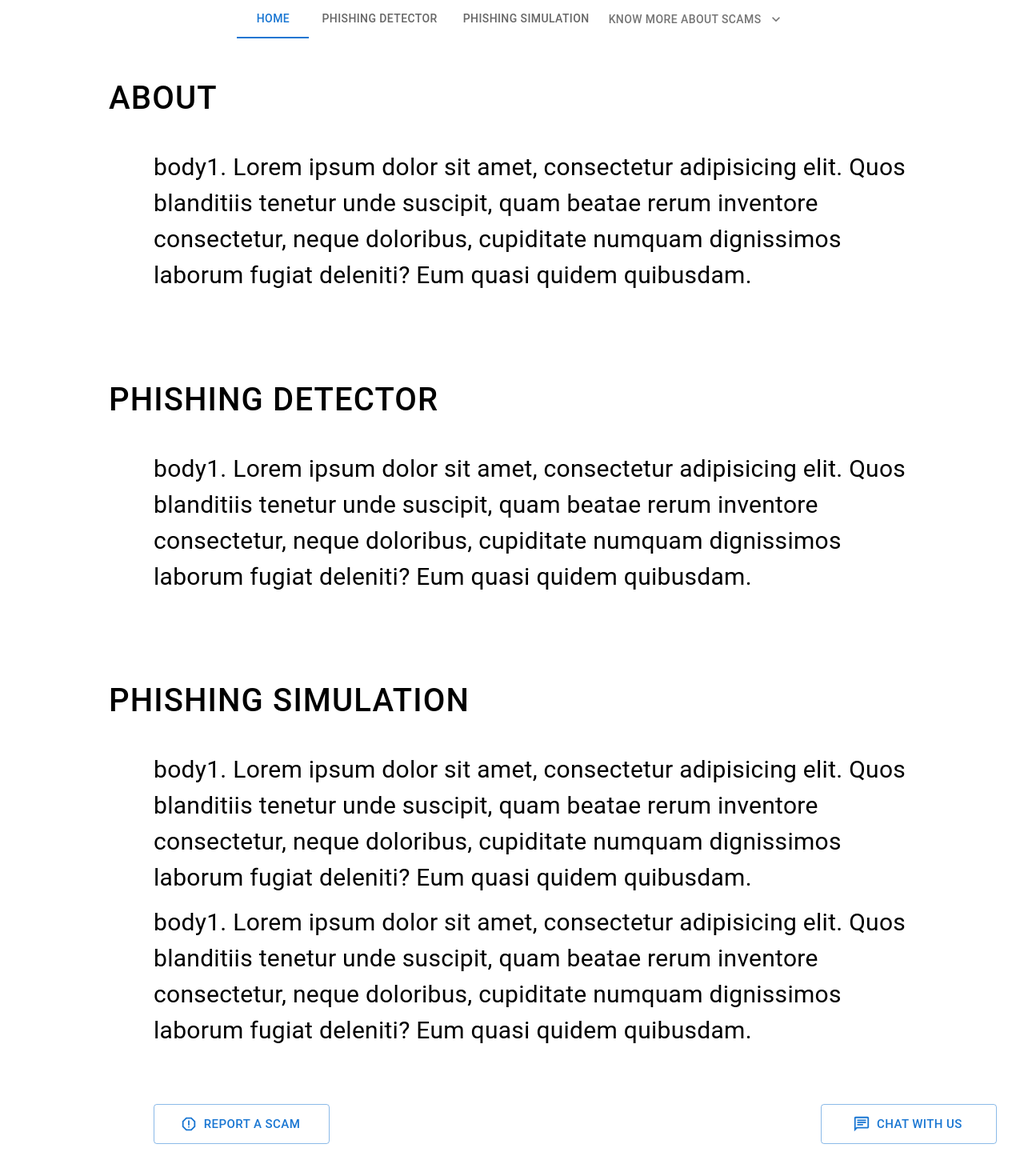
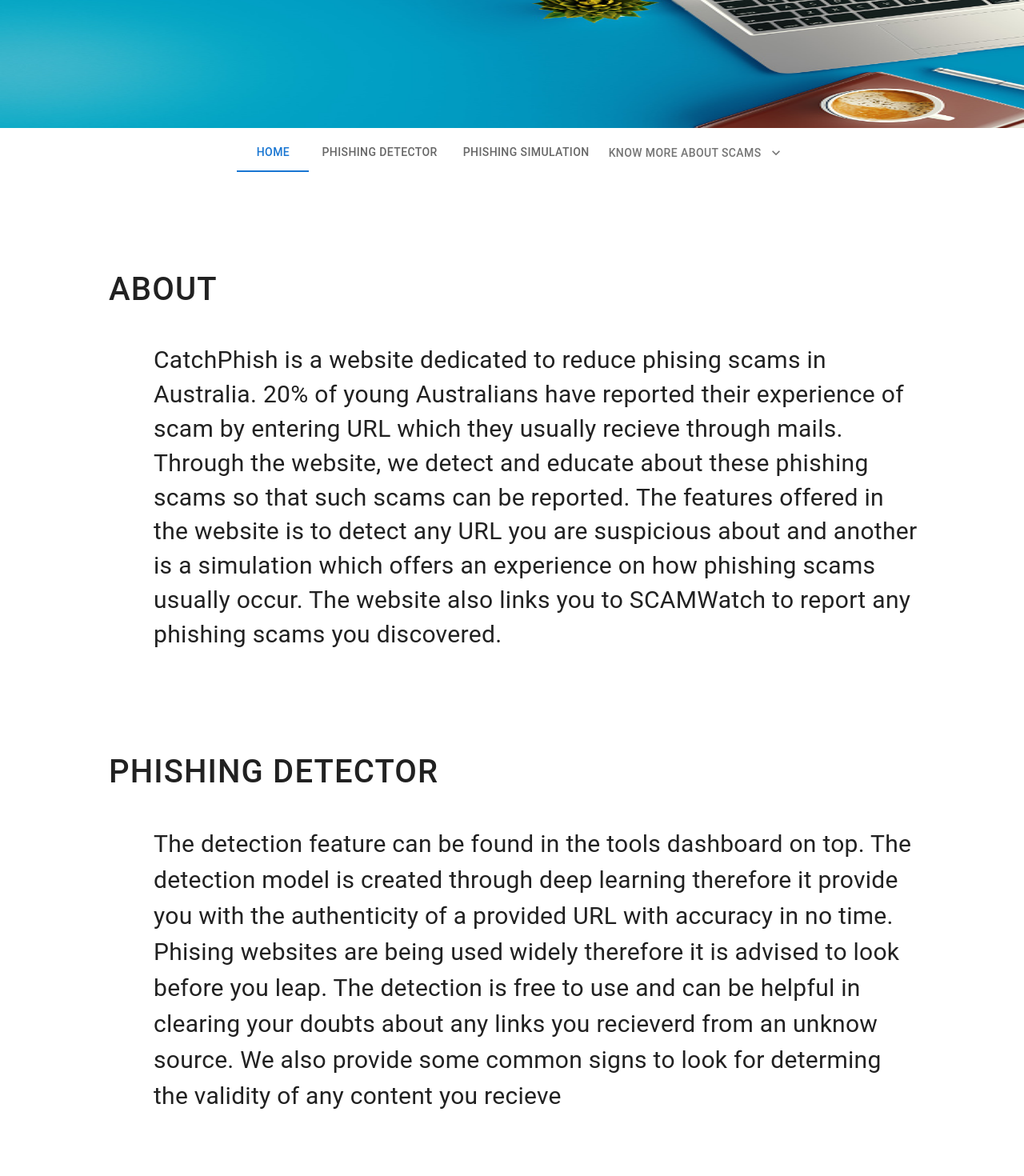
Before and after one commit to IvanTaoHuang/FIT5120, a React (Create React App) app: page / in a window 1280 px wide. Shown: the top 1470 px of the page at 80% size. Built offline with nearby package versions, Linux system fonts and the light colour scheme.

Commit message:
Scroll to top update

```diff
--- a/src/App.js
+++ b/src/App.js
@@ -25,6 +25,7 @@
 import PhishingSimulation from "./PhishingSimulation";
 import PastData from "./PastData";
 import PastArticle from "./PastArticle";
+import Header from "./header/Header";
 
 function homeRouter(props) {
   const { children } = props;
@@ -89,7 +90,6 @@
       <Box
         sx={{
           width: "100vw",
-          height: "5vh",
         }}
       >
         <Tabs value={currentTab} centered>
@@ -165,6 +165,7 @@
 export default function TabsRouter() {
   return (
     <Router>
+      <Header />
       <MyTabs />
       <Routes>
         <Route exact path="/PastData" element={<PastData />} />
--- a/src/Home.js
+++ b/src/Home.js
@@ -10,8 +10,52 @@
 import Fade from "@mui/material/Fade";
 import Grow from "@mui/material/Grow";
 import { Helmet } from "react-helmet";
+import PropTypes from "prop-types";
+import Toolbar from "@mui/material/Toolbar";
+import CssBaseline from "@mui/material/CssBaseline";
+import useScrollTrigger from "@mui/material/useScrollTrigger";
+import Fab from "@mui/material/Fab";
+import KeyboardArrowUpIcon from "@mui/icons-material/KeyboardArrowUp";
 
-function Home() {
+function ScrollTop(props) {
+  const { children, window } = props;
+  const trigger = useScrollTrigger({
+    target: window ? window() : undefined,
+    disableHysteresis: true,
+    threshold: 100,
+  });
+
+  const handleClick = (event) => {
+    const anchor = (event.target.ownerDocument || document).querySelector(
+      "#back-to-top-anchor"
+    );
+
+    if (anchor) {
+      anchor.scrollIntoView({
+        block: "center",
+      });
+    }
+  };
+
+  return (
+    <Fade in={trigger}>
+      <Box
+        onClick={handleClick}
+        role="presentation"
+        sx={{ position: "fixed", bottom: 16, right: 16 }}
+      >
+        {children}
+      </Box>
+    </Fade>
+  );
+}
+
+ScrollTop.propTypes = {
+  children: PropTypes.element.isRequired,
+  window: PropTypes.func,
+};
+
+function Home(props) {
   const Div = styled("div")(({ theme }) => ({
     ...theme.typography.button,
     backgroundColor: theme.palette.background.paper,
@@ -25,10 +69,19 @@
       sx={{
         width: "100%",
         maxWidth: "90%",
-
+        minWidth: "390px",
         marginTop: "5vh",
       }}
     >
+      <Toolbar id="back-to-top-anchor" />
+      <React.Fragment>
+        <CssBaseline />
+        <ScrollTop {...props}>
+          <Fab color="secondary" size="large" aria-label="scroll back to top">
+            <KeyboardArrowUpIcon />
+          </Fab>
+        </ScrollTop>
+      </React.Fragment>
       <Helmet>
         <meta charSet="utf-8" />
         <title>Home Page</title>
@@ -41,15 +94,20 @@
       <br></br>
       <Slide direction="right" in={true} timeout={2000}>
         <Typography
-          variant="body1"
+          variant="body2"
           gutterBottom
           fontSize={"30px"}
           marginLeft="15vw"
         >
-          body1. Lorem ipsum dolor sit amet, consectetur adipisicing elit. Quos
-          blanditiis tenetur unde suscipit, quam beatae rerum inventore
-          consectetur, neque doloribus, cupiditate numquam dignissimos laborum
-          fugiat deleniti? Eum quasi quidem quibusdam.
+          CatchPhish is a website dedicated to reduce phising scams in
+          Australia. 20% of young Australians have reported their experience of
+          scam by entering URL which they usually recieve through mails. Through
+          the website, we detect and educate about these phishing scams so that
+          such scams can be reported. The features offered in the website is to
+          detect any URL you are suspicious about and another is a simulation
+          which offers an experience on how phishing scams usually occur. The
+          website also links you to SCAMWatch to report any phishing scams you
+          discovered.
         </Typography>
       </Slide>
 
@@ -68,10 +126,14 @@
           fontSize={"30px"}
           marginLeft="15vw"
         >
-          body1. Lorem ipsum dolor sit amet, consectetur adipisicing elit. Quos
-          blanditiis tenetur unde suscipit, quam beatae rerum inventore
-          consectetur, neque doloribus, cupiditate numquam dignissimos laborum
-          fugiat deleniti? Eum quasi quidem quibusdam.
+          The detection feature can be found in the tools dashboard on top. The
+          detection model is created through deep learning therefore it provide
+          you with the authenticity of a provided URL with accuracy in no time.
+          Phising websites are being used widely therefore it is advised to look
+          before you leap. The detection is free to use and can be helpful in
+          clearing your doubts about any links you recieverd from an unknow
+          source. We also provide some common signs to look for determing the
+          validity of any content you recieve
         </Typography>
       </Fade>
 
@@ -90,10 +152,9 @@
           fontSize={"30px"}
           marginLeft="15vw"
         >
-          body1. Lorem ipsum dolor sit amet, consectetur adipisicing elit. Quos
-          blanditiis tenetur unde suscipit, quam beatae rerum inventore
-          consectetur, neque doloribus, cupiditate numquam dignissimos laborum
-          fugiat deleniti? Eum quasi quidem quibusdam.
+          Experience is own’s on teacher. Learning about phishing scams by get a
+          first hand experience will increase awareness and which will make you
+          cautious in entering any unknown links.
         </Typography>
       </Grow>
       <Grow in={true} timeout={5000}>
@@ -103,10 +164,9 @@
           fontSize={"30px"}
           marginLeft="15vw"
         >
-          body1. Lorem ipsum dolor sit amet, consectetur adipisicing elit. Quos
-          blanditiis tenetur unde suscipit, quam beatae rerum inventore
-          consectetur, neque doloribus, cupiditate numquam dignissimos laborum
-          fugiat deleniti? Eum quasi quidem quibusdam.
+          We created a small simulation which provides an usual phishing mail
+          content in the mail ID you provide. This exercise will help you
+          determine on how to segregate a fake mail from the real one.
         </Typography>
       </Grow>
 
--- a/src/PhishingDetector.js
+++ b/src/PhishingDetector.js
@@ -13,8 +13,60 @@
 import Slide from "@mui/material/Slide";
 import Zoom from "@mui/material/Zoom";
 import { Helmet } from "react-helmet";
+import PropTypes from "prop-types";
+import Toolbar from "@mui/material/Toolbar";
+import CssBaseline from "@mui/material/CssBaseline";
+import useScrollTrigger from "@mui/material/useScrollTrigger";
+import Fab from "@mui/material/Fab";
+import KeyboardArrowUpIcon from "@mui/icons-material/KeyboardArrowUp";
+import Fade from "@mui/material/Fade";
 
-function PhishingDetector() {
+function ScrollTop(props) {
+  const { children, window } = props;
+  // Note that you normally won't need to set the window ref as useScrollTrigger
+  // will default to window.
+  // This is only being set here because the demo is in an iframe.
+  const trigger = useScrollTrigger({
+    target: window ? window() : undefined,
+    disableHysteresis: true,
+    threshold: 100,
+  });
+
+  const handleClick = (event) => {
+    const anchor = (event.target.ownerDocument || document).querySelector(
+      "#back-to-top-anchor"
+    );
+
+    if (anchor) {
+      anchor.scrollIntoView({
+        block: "center",
+      });
+    }
+  };
+
+  return (
+    <Fade in={trigger}>
+      <Box
+        onClick={handleClick}
+        role="presentation"
+        sx={{ position: "fixed", bottom: 16, right: 16 }}
+      >
+        {children}
+      </Box>
+    </Fade>
+  );
+}
+
+ScrollTop.propTypes = {
+  children: PropTypes.element.isRequired,
+  /**
+   * Injected by the documentation to work in an iframe.
+   * You won't need it on your project.
+   */
+  window: PropTypes.func,
+};
+
+function PhishingDetector(props) {
   const [isActive, setIsActive] = useState(false);
   const handleClick = () => {
     setIsActive((current) => !current);
@@ -34,6 +86,15 @@
         marginTop: "15vh",
       }}
     >
+      <Toolbar id="back-to-top-anchor" />
+      <React.Fragment>
+        <CssBaseline />
+        <ScrollTop {...props}>
+          <Fab color="secondary" size="large" aria-label="scroll back to top">
+            <KeyboardArrowUpIcon />
+          </Fab>
+        </ScrollTop>
+      </React.Fragment>
       <Helmet>
         <meta charSet="utf-8" />
         <title>Phishing Detector</title>
@@ -160,6 +221,11 @@
           Chat with us
         </Button>
       </Stack>
+      <br></br>
+      <br></br>
+      <br></br>
+      <br></br>
+      <br></br>
     </Box>
   );
 }
--- a/src/PhishingSimulation.js
+++ b/src/PhishingSimulation.js
@@ -10,8 +10,59 @@
 import SendIcon from "@mui/icons-material/Send";
 import Fade from "@mui/material/Fade";
 import { Helmet } from "react-helmet";
+import PropTypes from "prop-types";
+import Toolbar from "@mui/material/Toolbar";
+import CssBaseline from "@mui/material/CssBaseline";
+import useScrollTrigger from "@mui/material/useScrollTrigger";
+import Fab from "@mui/material/Fab";
+import KeyboardArrowUpIcon from "@mui/icons-material/KeyboardArrowUp";
 
-function PhishingSimulation() {
+function ScrollTop(props) {
+  const { children, window } = props;
+  // Note that you normally won't need to set the window ref as useScrollTrigger
+  // will default to window.
+  // This is only being set here because the demo is in an iframe.
+  const trigger = useScrollTrigger({
+    target: window ? window() : undefined,
+    disableHysteresis: true,
+    threshold: 100,
+  });
+
+  const handleClick = (event) => {
+    const anchor = (event.target.ownerDocument || document).querySelector(
+      "#back-to-top-anchor"
+    );
+
+    if (anchor) {
+      anchor.scrollIntoView({
+        block: "center",
+      });
+    }
+  };
+
+  return (
+    <Fade in={trigger}>
+      <Box
+        onClick={handleClick}
+        role="presentation"
+        sx={{ position: "fixed", bottom: 16, right: 16 }}
+      >
+        {children}
+      </Box>
+    </Fade>
+  );
+}
+
+ScrollTop.propTypes = {
+  children: PropTypes.element.isRequired,
+  /**
+   * Injected by the documentation to work in an iframe.
+   * You won't need it on your project.
+   */
+  window: PropTypes.func,
+};
+
+function PhishingSimulation(props) {
   const Div = styled("div")(({ theme }) => ({
     ...theme.typography.button,
     backgroundColor: theme.palette.background.paper,
@@ -27,6 +78,15 @@
         marginTop: "15vh",
       }}
     >
+      <Toolbar id="back-to-top-anchor" />
+      <React.Fragment>
+        <CssBaseline />
+        <ScrollTop {...props}>
+          <Fab color="secondary" size="large" aria-label="scroll back to top">
+            <KeyboardArrowUpIcon />
+          </Fab>
+        </ScrollTop>
+      </React.Fragment>
       <Helmet>
         <meta charSet="utf-8" />
         <title>Phishing Simulation</title>
@@ -120,6 +180,11 @@
           Chat with us
         </Button>
       </Stack>
+      <br></br>
+      <br></br>
+      <br></br>
+      <br></br>
+      <br></br>
     </Box>
   );
 }
--- a/src/header/Header.js
+++ b/src/header/Header.js
@@ -1,14 +1,22 @@
-import React from 'react';
-import logo from './headerImage.jpeg'; // Tell webpack this JS file uses this image
-import './Header.css'
+import React from "react";
+import logo from "./headerImage.jpeg"; // Tell webpack this JS file uses this image
+import "./Header.css";
 
 console.log(logo); // /logo.84287d09.png
 
 function Header() {
   // Import result is the URL of your image
-  return <img className="image" style ={{
-    width:"100%"
-  }} src={logo} alt="Logo" />;
+  return (
+    <img
+      className="image"
+      style={{
+        width: "100%",
+        height: "20vh",
+      }}
+      src={logo}
+      alt="Logo"
+    />
+  );
 }
 
 export default Header;
```
